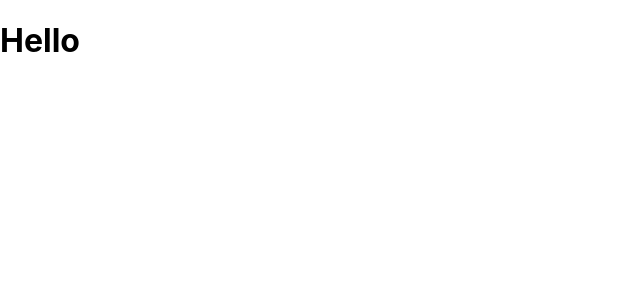
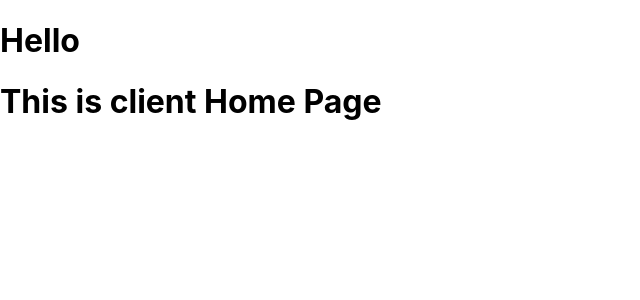
Before and after one commit to AayushMaurya/EZPoll, a React (Create React App) app in the folder client/: page /client in a window 1280 px wide. Before the commit this address had no page. Shown: the top 300 px of the page, without its empty margins (0-640 px from the left). Built offline with nearby package versions, Linux system fonts and the light colour scheme.

Commit message:
overview for client

```diff
--- a/client/src/App.js
+++ b/client/src/App.js
@@ -12,6 +12,9 @@ import { adminLogout } from "./redux/actions/adminAction";
 import Poll from "./pages/Poll";
 import AdminSignup from "./pages/admin/AdminSignup";
 import CreatePoll from "./pages/poll/CreatePoll";
+import ClientLogin from "./pages/client/ClientLogin";
+import ClientSignup from "./pages/client/ClientSignup";
+import ClientHome from "./pages/client/ClientHome";
 
 if (window.localStorage.adminJwtToken) {
 
@@ -41,6 +44,9 @@ function App() {
           <Route exact path='/adminLogin' element={<AdminLogin />} />
           <Route exact path='/admin' element={<AdminHome />} />
           <Route exact path='/adminSignup' element={<AdminSignup />} />
+          <Route exact path='/clientLogin' element={<ClientLogin />} />
+          <Route exact path='/clientSignup' element={<ClientSignup />} />
+          <Route exact path='/client' element={<ClientHome />} />
           <Route exact path='/createPoll' element={<CreatePoll />} />
           <Route path="/poll/:id" element = {<Poll />} />
         </Routes>
--- /dev/null
+++ b/client/src/pages/client/ClientHome.jsx
@@ -0,0 +1,11 @@
+import React from "react";
+
+const ClientHome = () => {
+    return (
+        <>
+            <h1>This is client Home Page</h1>
+        </>
+    );
+}
+
+export default ClientHome;
--- /dev/null
+++ b/client/src/pages/client/ClientLogin.jsx
@@ -0,0 +1,11 @@
+import React from "react";
+
+const ClientLogin = () => {
+    return (
+        <>
+            <h1>This is client Login Page</h1>
+        </>
+    );
+}
+
+export default ClientLogin;
--- /dev/null
+++ b/client/src/pages/client/ClientSignup.jsx
@@ -0,0 +1,11 @@
+import React from "react";
+
+const ClientSignup = () => {
+    return (
+        <>
+            <h1>This is client Signup Page</h1>
+        </>
+    );
+}
+
+export default ClientSignup;
```
Also changed, not shown: client/src/pages/authorizedUser/AuthorizedUser.jsx (deleted, +0 -11 lines), 2 other files (tests, documents, lock files or other folders).
